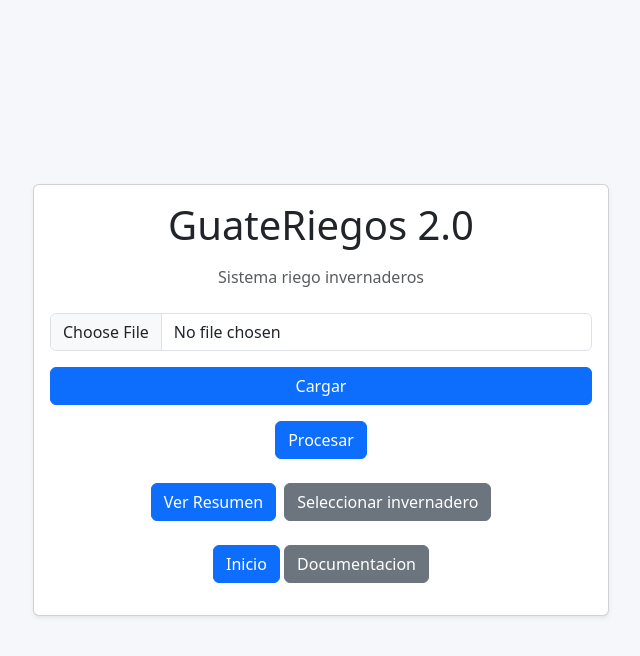
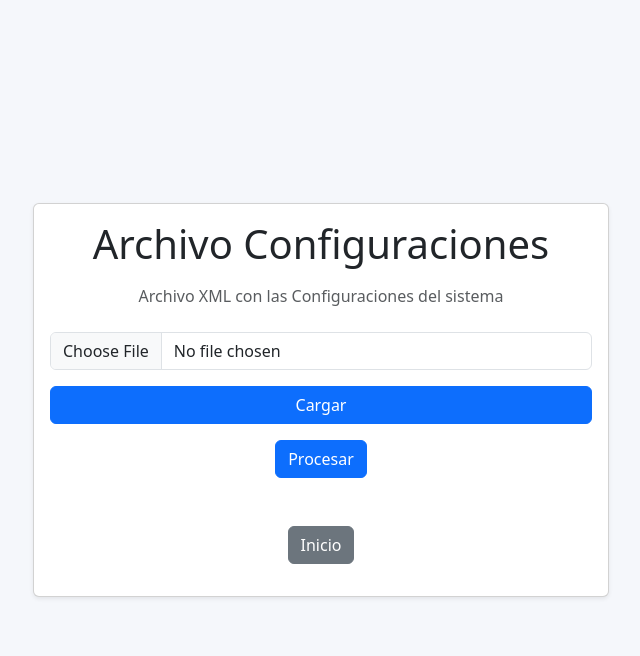
Before and after one commit to Javier-201906795/IPC2_Proyecto3_201906795, a Django app: page /subirConfiguracion in a window 1280 px wide. Shown: the top 656 px of the page, without its empty margins (319-959 px from the left). Run offline with Django 5.2, Linux system fonts and the light colour scheme.

Commit message:
HTML adaptar al proyecto

```diff
--- a/Frontend/app/templates/subirConfig.html
+++ b/Frontend/app/templates/subirConfig.html
@@ -19,8 +19,8 @@
     <main class="vh-100 d-flex align-items-center justify-content-center">
       <div class="card shadow-sm card-centered">
         <div class="card-body text-center">
-          <h1 class="card-title mb-3"> GuateRiegos 2.0</h1>
-          <p class="text-muted mb-4">Sistema riego invernaderos</p>
+          <h1 class="card-title mb-3"> Archivo Configuraciones</h1>
+          <p class="text-muted mb-4">Archivo XML con las Configuraciones del sistema</p>
 
           <!-- Formulario para subir archivo -->
           <form id="uploadForm" action="/" method="post" enctype="multipart/form-data">
@@ -38,14 +38,9 @@
             <a id ="btnProcesar" class="btn btn-primary" href="/ejecutarprograma" role="button">Procesar</a>
           </div>
           <br>
-          <div class="d-grid gap-2 d-sm-flex justify-content-sm-center">
-            <a class="btn btn-primary" href="/resumen" role="button">Ver Resumen</a>
-            <a class="btn btn-secondary" href="/selinvernadero" role="button">Seleccionar invernadero</a>
-          </div>
           <br>
           <div class=" justify-content-sm-center">
-            <a class="btn btn-primary" href="/" role="button">Inicio</a>
-            <a class="btn btn-secondary" href="https://github.com/Javier-201906795/IPC2_Proyecto2_201906795/blob/main/DOCUMENTACION_IPC2_Proyecto2_20190695.pdf" role="button">Documentacion</a>
+            <a class="btn btn-secondary" href="/" role="button">Inicio</a>
           </div>
 
           <!-- Mensaje de advertencia o éxito -->
```
